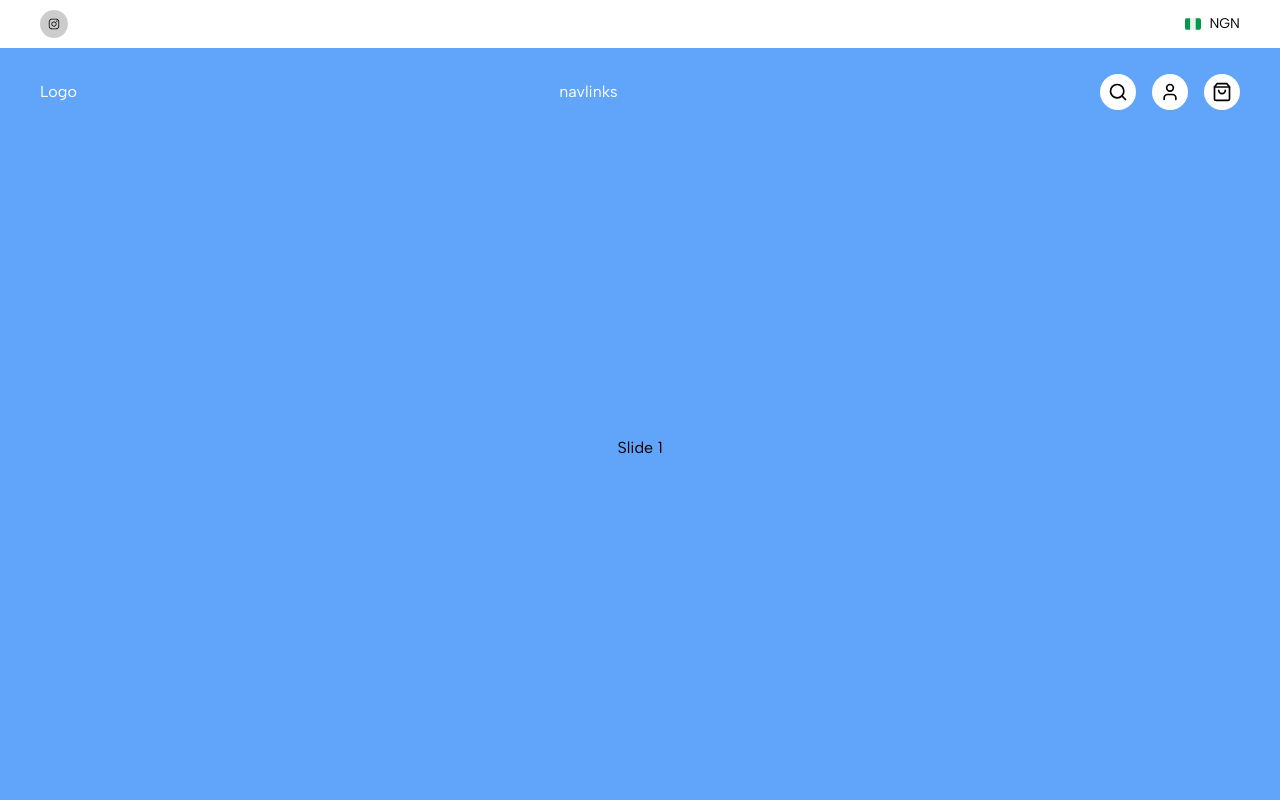
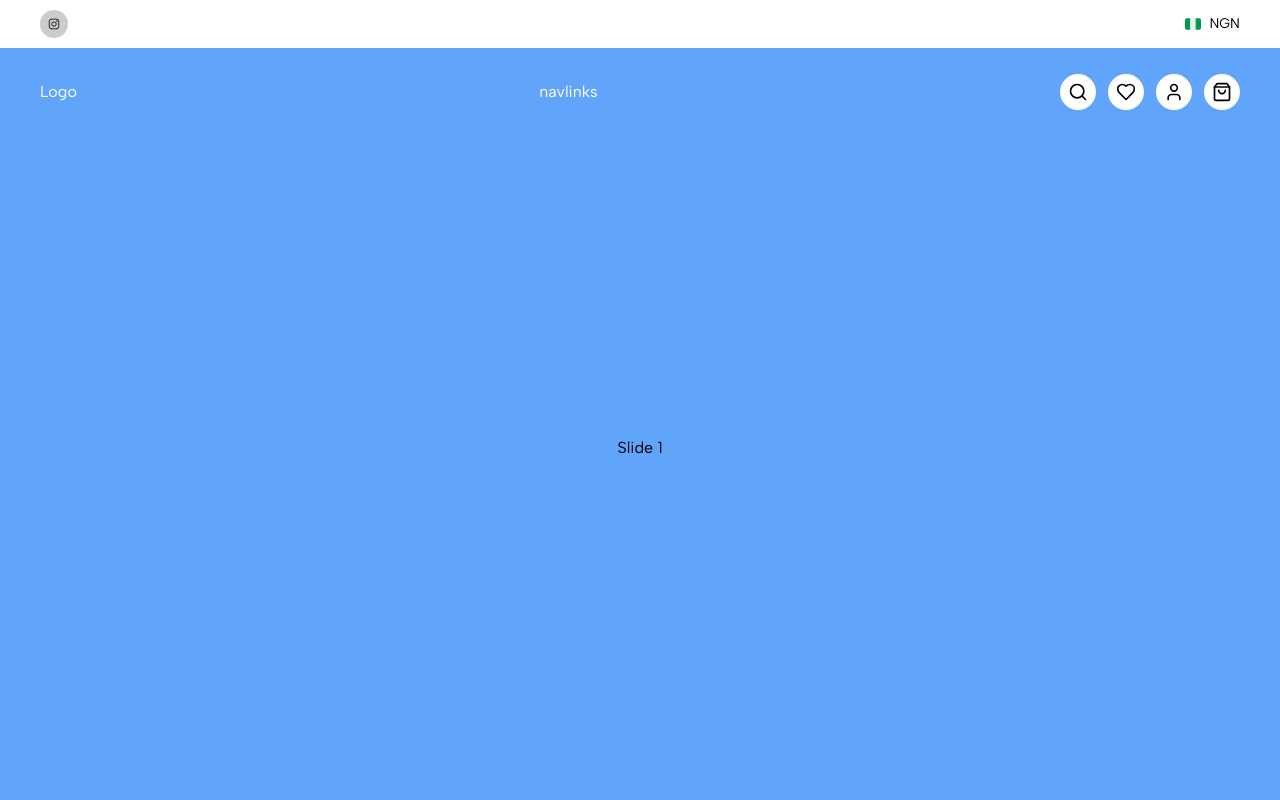
Before and after one commit to stainlezzking/tereminc, a Next.js app: page / in a window 1280 px wide. Shown: the top 800 px of the page. Built offline with nearby package versions, Linux system fonts and the light colour scheme.

Commit message:
added the wishlist page

```diff
--- /dev/null
+++ b/app/(frontend)/wishlist/page.jsx
@@ -0,0 +1,26 @@
+import Background from "@/components/background";
+import ProductPreview from "@/components/card/product-preview";
+import Wrapper from "@/components/contentwrapper";
+import Navbar from "@/components/navbar/navbar";
+import database from "@/database";
+
+const Page = () => {
+  const products = database.slice(0, 5);
+  return (
+    <>
+      <Navbar />
+      <Background>
+        <h3 className="text-black relative z-10">Your Wishlist </h3>
+      </Background>
+      <Wrapper className=" md:py-[70px] py-10 overflow-hidden">
+        <div className="grid grid-cols-2 md:grid-cols-3 lg:grid-cols-4 grid-spacing">
+          {products.map((item, i) => (
+            <ProductPreview product={{ ...item, id: i }} key={i} />
+          ))}
+        </div>
+      </Wrapper>
+    </>
+  );
+};
+
+export default Page;
--- a/components/navbar/navbar.jsx
+++ b/components/navbar/navbar.jsx
@@ -1,4 +1,4 @@
-import { Search, ShoppingBagIcon, User } from "lucide-react";
+import { Heart, Search, ShoppingBagIcon, User } from "lucide-react";
 import Wrapper from "../contentwrapper";
 import Link from "next/link";
 import { Sheet, SheetTrigger } from "../ui/sheet";
@@ -13,11 +13,14 @@ const Navbar = ({ className }) => {
         <div>
           <p className="links py-8">navlinks</p>
         </div>
-        <div className="flex gap-x-4 items-center text-black">
+        <div className="flex gap-x-3 items-center text-black">
           <Link href="/" className="cursor-pointer block p-2 bg-white rounded-full">
             <Search className="w-5 h-5" />
           </Link>
-          <Link href="/" className="cursor-pointer block p-2 bg-white rounded-full">
+          <Link href="/wishlist" className="cursor-pointer block p-2 bg-white rounded-full">
+            <Heart className="w-5 h-5  hover:fill-red-600/60" />
+          </Link>
+          <Link href="/auth" className="cursor-pointer block p-2 bg-white rounded-full">
             <User className="w-5 h-5" />
           </Link>
           <Sheet>
```
